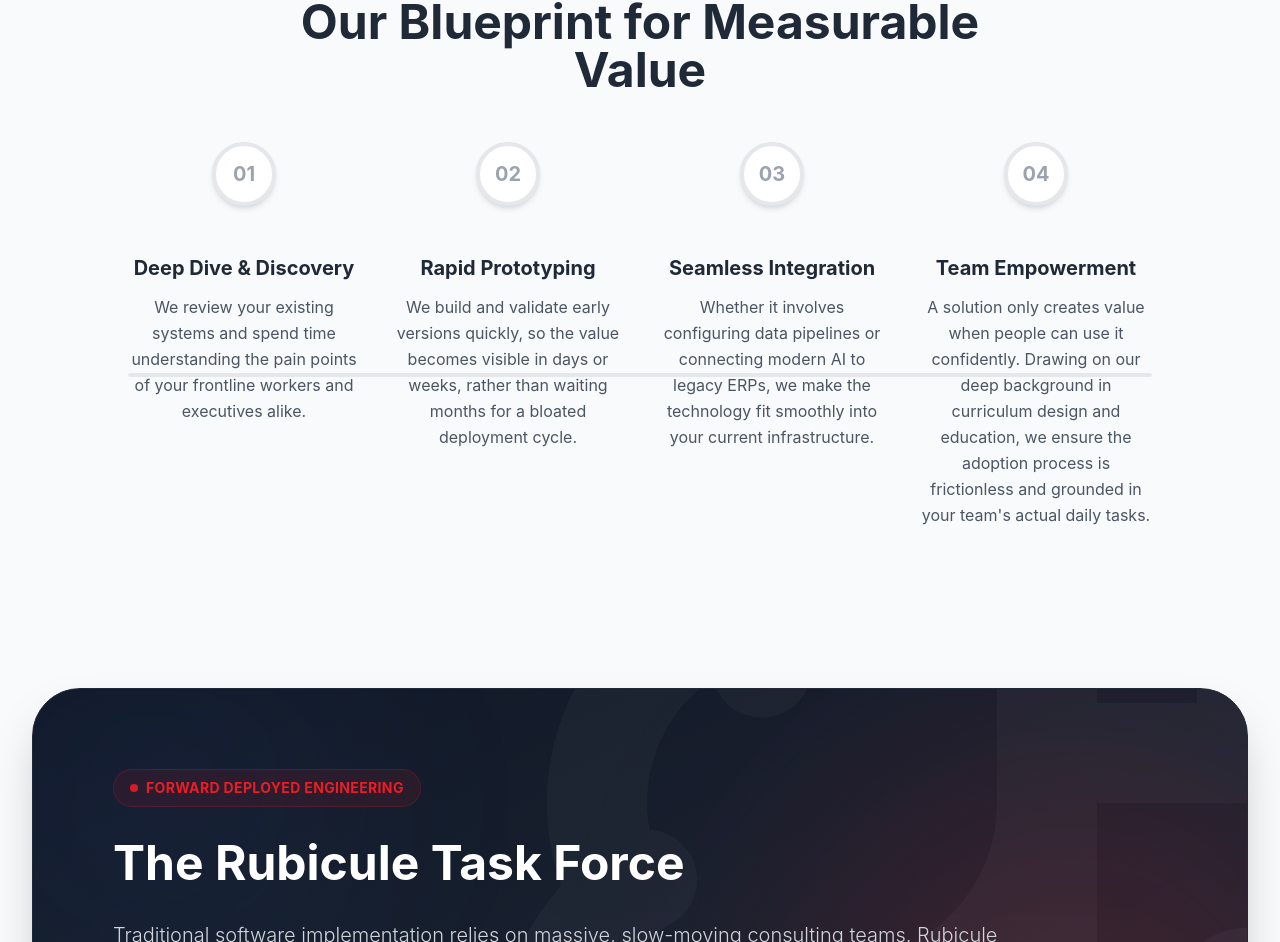
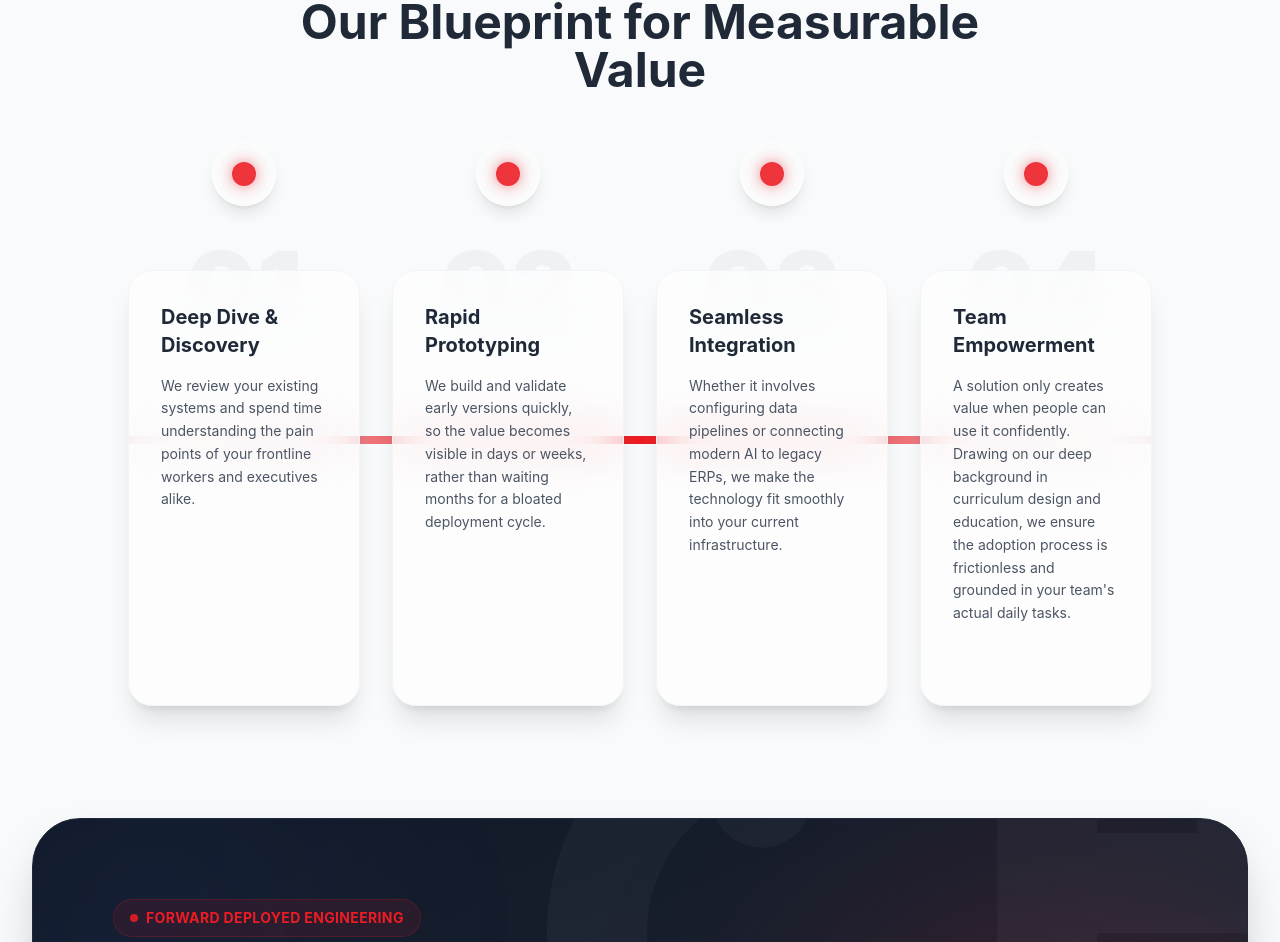
Before and after one commit to Samarth-Nagaraj/rubiculedotnet, a React (Vite) app: page /architecture in a window 1280 px wide. Shown: the part 1627-2569 px from the top of the page. Built offline with nearby package versions, Linux system fonts and the light colour scheme.

Commit message:
feat: upgrade timeline UI to premium glowing track design

```diff
--- a/src/pages/Architecture.jsx
+++ b/src/pages/Architecture.jsx
@@ -132,15 +132,22 @@
         </div>
       </div>
 
-      {/* 3. The Blueprint for Measurable Value (Timeline) */}
+      {/* 3. The Blueprint for Measurable Value (Premium Timeline) */}
       <div className="max-w-7xl mx-auto px-4 sm:px-6 lg:px-8 mb-40">
         <div className="text-center max-w-3xl mx-auto mb-20 md:mb-32">
           <h2 className="text-3xl md:text-5xl font-bold text-rubicule-charcoal">Our Blueprint for Measurable Value</h2>
         </div>
 
         <div className="relative max-w-5xl mx-auto">
-          {/* Connecting Line (Desktop: Horizontal, Mobile: Vertical) */}
-          <div className="absolute top-8 lg:top-1/2 left-8 lg:left-0 lg:w-full w-1 lg:h-1 h-full bg-gray-200 lg:-translate-y-1/2 rounded-full" />
+          {/* Glowing Track (Desktop: Horizontal, Mobile: Vertical) */}
+          <div className="absolute top-8 lg:top-1/2 left-8 lg:left-0 lg:w-full w-2 lg:h-2 h-full bg-gray-200/50 lg:-translate-y-1/2 rounded-full overflow-hidden shadow-inner">
+            <motion.div
+               initial={{ height: 0, width: 0 }}
+               whileInView={{ height: '100%', width: '100%' }}
+               transition={{ duration: 1.5, ease: "easeInOut" }}
+               className="bg-gradient-to-b lg:bg-gradient-to-r from-rubicule-red/20 via-rubicule-red to-rubicule-red/20 w-full h-full shadow-[0_0_15px_rgba(237,28,36,0.5)]"
+            />
+          </div>
 
           <div className="grid lg:grid-cols-4 gap-12 lg:gap-8 relative z-10">
             {[
@@ -174,13 +181,24 @@
                 className="relative pl-24 lg:pl-0 group"
               >
                 {/* Node */}
-                <div className="absolute left-0 lg:left-1/2 top-0 lg:-top-20 lg:-translate-x-1/2 w-16 h-16 bg-white rounded-full border-4 border-gray-200 group-hover:border-rubicule-red flex items-center justify-center shadow-md transition-colors duration-500 z-10 text-gray-400 group-hover:text-rubicule-red font-bold text-xl">
-                  {item.step}
+                <div className="absolute left-0 lg:left-1/2 top-0 lg:-top-20 lg:-translate-x-1/2 w-16 h-16 rounded-full flex items-center justify-center z-10">
+                  {/* Outer Glass Ring */}
+                  <div className="absolute inset-0 bg-white/20 backdrop-blur-md rounded-full border border-white/80 shadow-lg group-hover:border-rubicule-red/50 transition-colors duration-500" />
+                  {/* Glowing Center */}
+                  <div className="w-6 h-6 bg-rubicule-red rounded-full shadow-[0_0_15px_rgba(237,28,36,0.6)] group-hover:scale-125 transition-transform duration-500 animate-pulse" />
                 </div>
 
-                <div className="lg:text-center lg:mt-8 pt-2 lg:pt-0">
-                  <h3 className="text-xl font-bold text-rubicule-charcoal mb-3 group-hover:text-rubicule-red transition-colors duration-300">{item.title}</h3>
-                  <p className="text-gray-600 leading-relaxed text-base">{item.desc}</p>
+                {/* Content Card */}
+                <div className="lg:mt-12 relative h-full">
+                  {/* Large Watermark Number */}
+                  <div className="absolute -top-8 -left-4 lg:left-1/2 lg:-translate-x-1/2 text-[100px] leading-none font-black text-gray-200/50 z-0 pointer-events-none transition-transform duration-500 group-hover:scale-110 group-hover:text-rubicule-red/10">
+                    {item.step}
+                  </div>
+
+                  <div className="relative z-10 bg-white/60 backdrop-blur-xl p-8 rounded-3xl border border-gray-100 shadow-xl group-hover:shadow-2xl group-hover:border-rubicule-red/20 transition-all duration-300 h-full flex flex-col">
+                    <h3 className="text-xl font-bold text-rubicule-charcoal mb-4 group-hover:text-rubicule-red transition-colors duration-300 relative z-10">{item.title}</h3>
+                    <p className="text-gray-600 leading-relaxed text-sm relative z-10 flex-grow">{item.desc}</p>
+                  </div>
                 </div>
               </motion.div>
             ))}
```
